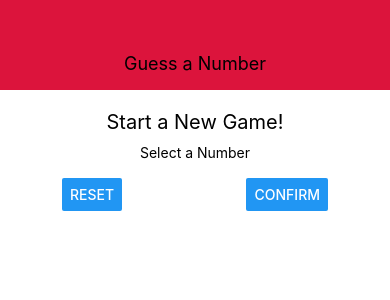
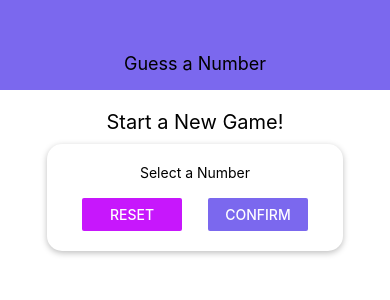
Before and after one commit to engineerGuigo/React-Native-Guess-New-App, a React Native app: screen / in a window 390 px wide. Shown: the top 300 px of the page. Built offline with nearby package versions, Linux system fonts and the light colour scheme.

Commit message:
colors.tsx created for better button management

```diff
--- /dev/null
+++ b/components/Card.tsx
@@ -0,0 +1,25 @@
+import React from 'react';
+import { View, StyleSheet } from 'react-native';
+
+const Card = props => {
+    return (
+     <View style={{...styles.card, ...props.style}}>{props.children}</View>
+    );
+};
+
+const styles = StyleSheet.create({
+    card: {
+        width: 300,
+        maxWidth: '80%',
+        alignItems: 'center',
+        shadowColor: 'black',
+        shadowOffset: { width: 0, height: 2},
+        shadowRadius: 6,
+        shadowOpacity: 0.26,
+        backgroundColor: 'white',
+        padding: 20,
+        borderRadius: 15
+    }
+});
+
+export default Card;
--- a/components/Header.tsx
+++ b/components/Header.tsx
@@ -1,5 +1,7 @@
 import React from 'react';
 import { View, Text, StyleSheet } from 'react-native';
+
+import Colors from '../constants/colors';
 
 const Header = props => {
     return (
@@ -14,7 +16,7 @@
         width: '100%',
         height: 90,
         paddingTop: 36,
-        backgroundColor: '#DC143C',
+        backgroundColor: Colors.primary,
         alignItems: 'center',
         justifyContent: 'center'
     },
--- /dev/null
+++ b/constants/colors.tsx
@@ -0,0 +1,4 @@
+export default {
+    primary: '#7B68EE',
+    accent: '#c717fc'
+};
--- a/screens/StartGameScreen.tsx
+++ b/screens/StartGameScreen.tsx
@@ -1,25 +1,32 @@
 import React from 'react';
 import { View, Text, StyleSheet, TextInput, Button } from 'react-native';
 
+import Card from '../components/Card';
+import Colors from '../constants/colors';
+
 const StartGameScreen = props => {
-    return <View style={styles.screen}>
+    return (
+        <View style={styles.screen}>
             <Text style={styles.title}>Start a New Game!</Text>
+            <Card style={styles.inputContainer}>
                 <View style={styles.inputContainer}>
                     <Text>Select a Number</Text>
                     <TextInput/>
                     <View style={styles.buttonContainer}>
-                <Button title="Reset" onPress={() => {}} />
-                <Button title="Confirm" onPress={() => {}} />
+                        <View style={styles.button}><Button title="Reset" onPress={() => {}} color={Colors.accent}/></View>
+                        <View style={styles.button}><Button title="Confirm" onPress={() => {}} color={Colors.primary}/></View>
                     </View>
                 </View>
+            </Card>
         </View>
+    );
 };
 
 const styles = StyleSheet.create({
     screen: {
         flex: 1,
         padding: 10,
-        alignItems: 'center'
+        alignItems: 'center',
     },
     title: {
         fontSize: 20,
@@ -28,13 +35,17 @@
     inputContainer: {
         width: 300,
         maxWidth: '80%',
-        alignItems: 'center'
+        alignItems: 'center',
+        shadowColor: 'black',
     },
     buttonContainer: {
         flexDirection: 'row',
-        width: '100%',
+        width: '125%',
         justifyContent: 'space-between',
         paddingHorizontal: 15
+    },
+    button: {
+        width: 100
     }
 });
 
```
Lines whose indentation alone changed are shown as unchanged.
